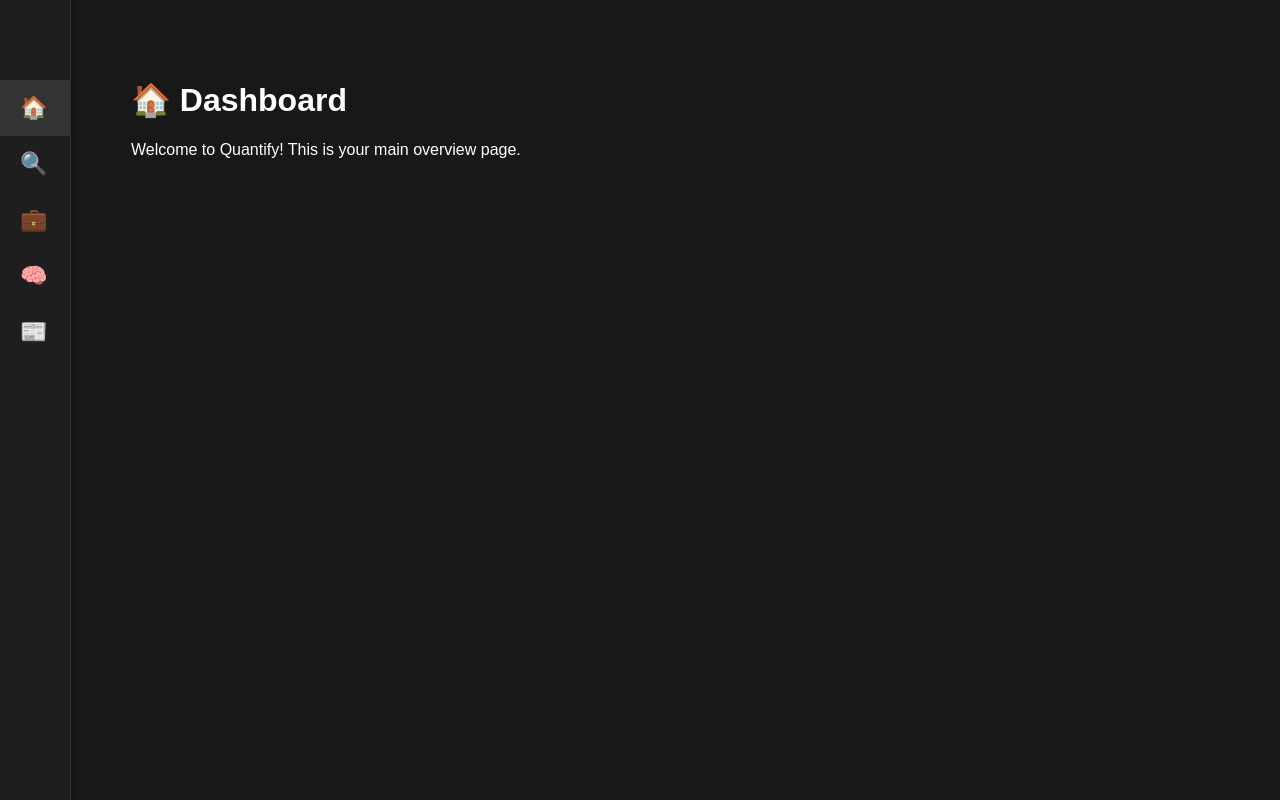
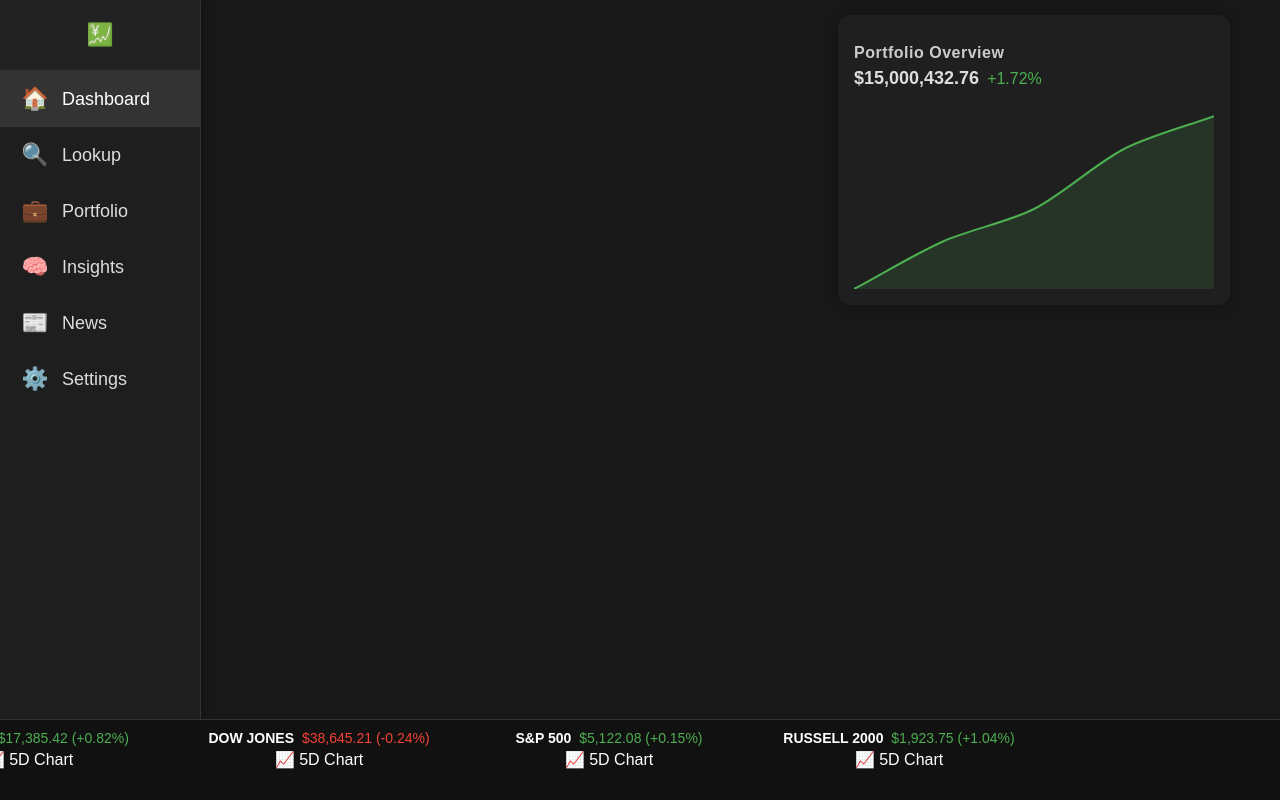
Before and after one commit to HSpelbring/Quantify, an Angular app in the folder client/: page /dashboard in a window 1280 px wide. Built offline with nearby package versions, Linux system fonts and the light colour scheme.

Commit message:
feat: Settings Page + API Settings Placeholder + Improved Navbar  + Bottom Ticker + Portfolio Graph Placeholder

```diff
--- a/client/package.json
+++ b/client/package.json
@@ -31,6 +31,7 @@
     "@angular/platform-server": "^20.3.0",
     "@angular/router": "^20.3.0",
     "@angular/ssr": "^20.3.8",
+    "chart.js": "^4.5.1",
     "express": "^5.1.0",
     "rxjs": "~7.8.0",
     "tslib": "^2.3.0",
--- a/client/src/app/app.component.ts
+++ b/client/src/app/app.component.ts
@@ -36,7 +36,7 @@
     .content {
       flex: 1;
       overflow: hidden; /* ✅ prevent scrolling here */
-      padding: 40px;
+      padding: 10px;
       position: relative;
       z-index: 1;
     }
--- a/client/src/app/app.routes.ts
+++ b/client/src/app/app.routes.ts
@@ -1,9 +1,11 @@
 import { Routes } from '@angular/router';
 import { DashboardComponent } from './pages/dashboard/dashboard.component';
 import { LookupComponent } from './pages/lookup/lookup.component';
+import { SettingsComponent } from './pages/settings/settings.component';
 
 export const routes: Routes = [
   { path: '', redirectTo: 'dashboard', pathMatch: 'full' },
   { path: 'dashboard', component: DashboardComponent },
-  { path: 'lookup', component: LookupComponent }
+  { path: 'lookup', component: LookupComponent },
+  { path: 'settings', component: SettingsComponent }
 ];
--- a/client/src/app/components/navbar/navbar.component.css
+++ b/client/src/app/components/navbar/navbar.component.css
@@ -23,7 +23,7 @@
 .sidebar ul {
   list-style: none;
   padding: 0;
-  margin: 80px 0 0 0;
+  margin: 0;
   flex-grow: 1;
   width: 100%;
 }
@@ -66,3 +66,20 @@
 .sidebar:hover .label {
   opacity: 1;
 }
+
+.top-icon {
+  display: flex;
+  justify-content: center;
+  align-items: center;
+  height: 70px;
+  width: 100%;
+  background-color: #181818;
+  border-bottom: 1px solid #333;
+  font-size: 28px;
+  color: #fff;
+  transition: background 0.3s;
+}
+
+.sidebar:hover .top-icon {
+  background-color: #222;
+}
--- a/client/src/app/components/navbar/navbar.component.html
+++ b/client/src/app/components/navbar/navbar.component.html
@@ -1,4 +1,8 @@
 <nav class="sidebar">
+  <div class="top-icon">
+    <span class="emoji">💹</span>
+  </div>
+
   <ul>
     <li *ngFor="let page of pages">
       <a [routerLink]="page.route" routerLinkActive="active">
--- a/client/src/app/components/navbar/navbar.component.ts
+++ b/client/src/app/components/navbar/navbar.component.ts
@@ -1,4 +1,4 @@
-import { Component } from '@angular/core';
+import { Component, HostListener } from '@angular/core';
 import { RouterModule } from '@angular/router';
 import { NgFor } from '@angular/common';
 
@@ -10,11 +10,26 @@
   styleUrls: ['./navbar.component.css']
 })
 export class NavbarComponent {
+    expanded = false;
+
   pages = [
     { emoji: '🏠', name: 'Dashboard', route: '/dashboard' },
     { emoji: '🔍', name: 'Lookup', route: '/lookup' },
     { emoji: '💼', name: 'Portfolio', route: '/portfolio' },
     { emoji: '🧠', name: 'Insights', route: '/insights' },
-    { emoji: '📰', name: 'News', route: '/news' }
+    { emoji: '📰', name: 'News', route: '/news' },
+    { emoji: '⚙️', name: 'Settings', route: '/settings' }
   ];
+
+  @HostListener('mouseenter')
+  onMouseEnter() {
+    this.expanded = true;
+    document.documentElement.style.setProperty('--navbar-width', '200px');
+  }
+
+  @HostListener('mouseleave')
+  onMouseLeave() {
+    this.expanded = false;
+    document.documentElement.style.setProperty('--navbar-width', '70px');
+  }
 }
--- a/client/src/app/pages/dashboard/dashboard.component.css
+++ b/client/src/app/pages/dashboard/dashboard.component.css
@@ -0,0 +1,213 @@
+:host {
+  display: block;
+  height: 100%;
+  width: 100%;
+}
+
+h1 {
+  margin-top: 10px; /* 🔼 raise text higher (adjust to taste) */
+  font-size: 2.5rem;
+  font-weight: 600;
+  top: -10px;
+  position: relative;
+}
+
+p {
+  margin-top: 10px;
+  font-size: 1.2rem;
+  color: #bbb;
+}
+
+.dashboard {
+  position: relative;
+  height: 100%;
+  width: 100%;
+  display: flex;
+  flex-direction: column;
+  justify-content: flex-start;
+  color: #fff;
+  background-color: #181818;
+  padding: 40px;
+  box-sizing: border-box;
+}
+
+.right-side {
+  position: absolute;
+  top: 5px;
+  right: 0px;
+  display: flex;
+  flex-direction: column;
+  align-items: flex-end;
+  gap: 18px;
+  width: 380px;
+}
+
+.box {
+  background-color: #1f1f1f;
+  border-radius: 12px;
+  padding: 16px;
+  box-shadow: 0 0 10px rgba(0,0,0,0.3);
+  width: 100%;
+}
+
+.api-status-box h2 {
+  display: none;
+}
+
+.api-status-box table {
+  width: 100%;
+  border-collapse: collapse;
+}
+
+.api-status-box td {
+  padding: 6px 6px;
+  font-size: 13px;
+  color: #bbb;
+  text-align: left;
+}
+
+.status-dot {
+  display: inline-block;
+  height: 8px;
+  width: 8px;
+  border-radius: 50%;
+  background-color: red;
+}
+
+.status-dot.active {
+  background-color: #4CAF50;
+}
+
+.portfolio-box {
+  flex: 0 0 230px;
+  display: flex;
+  flex-direction: column;
+  justify-content: flex-start;
+}
+
+.portfolio-box .price {
+  display: flex;
+  align-items: baseline;
+  gap: 8px;
+  margin-bottom: 10px;
+}
+
+.portfolio-box .amount {
+  font-size: 18px;
+  font-weight: 600;
+  color: #ddd;
+}
+
+.portfolio-box .change.up {
+  color: #4CAF50;
+}
+
+.portfolio-box .change.down {
+  color: #f44336;
+}
+
+.fund-ticker {
+  position: fixed;
+  bottom: 0;
+  left: 0;
+  right: 0;
+  height: 60px;
+  overflow: hidden;
+  background-color: #111;
+  border-top: 1px solid #333;
+  padding: 10px 0;
+  z-index: 5;
+}
+
+.ticker-track {
+  display: flex;
+  width: max-content;
+  animation: scrollLeft 25s linear infinite;
+}
+
+.fund {
+  display: flex;
+  flex-direction: column;
+  align-items: center;
+  justify-content: center;
+  width: 220px;
+  padding: 0 35px;
+  text-align: center;
+  white-space: nowrap;
+}
+
+.fund-info {
+  font-size: 14px;
+  margin-bottom: 4px;
+}
+
+.fund-name {
+  font-weight: bold;
+  margin-right: 4px;
+}
+
+.fund-price.up {
+  color: #4CAF50;
+}
+
+.fund-price.down {
+  color: #f44336;
+}
+
+.portfolio-box h2 {
+  font-size: 1rem;
+  margin-bottom: 6px;
+  color: #ccc;
+  letter-spacing: 0.5px;
+}
+
+@keyframes scrollLeft {
+  0% { transform: translateX(0); }
+  100% { transform: translateX(-50%); }
+}
+
+#portfolioChart {
+  width: 100%;
+  height: 180px;
+  display: block;
+  margin-top: 10px;
+}
+
+/* Responsive adjustments for laptop & smaller screens */
+@media (max-width: 1500px) {
+  .right-side {
+    width: 360px;
+    margin-right: 40px;
+    gap: 20px;
+  }
+  .box {
+    padding: 16px;
+  }
+  #portfolioChart {
+    height: 160px;
+  }
+}
+
+@media (max-width: 1100px) {
+  .right-side {
+    width: 320px;
+    margin-right: 25px;
+  }
+  .fund-ticker {
+    height: 55px;
+  }
+  .fund {
+    width: 180px;
+    padding: 0 15px;
+  }
+}
+
+/* Optional for ultrawide monitors (keeps layout cleanly aligned) */
+@media (min-width: 2000px) {
+  .right-side {
+    margin-right: 100px;
+  }
+  .fund-ticker {
+    height: 75px;
+  }
+}
--- a/client/src/app/pages/dashboard/dashboard.component.html
+++ b/client/src/app/pages/dashboard/dashboard.component.html
@@ -0,0 +1,34 @@
+<div class="dashboard">
+
+  <!-- Right-side stack -->
+  <div class="right-side">
+
+    <div class="portfolio-box box">
+      <h2>Portfolio Overview</h2>
+      <div class="price">
+        <span class="amount">{{ portfolio.price | currency:'USD' }}</span>
+        <span class="change" [class.up]="portfolio.change > 0" [class.down]="portfolio.change < 0">
+          {{ portfolio.change > 0 ? '+' : '' }}{{ portfolio.change }}%
+        </span>
+      </div>
+
+      <canvas id="portfolioChart"></canvas>
+    </div>
+  </div>
+
+  <!-- Bottom Slideshow -->
+  <div class="fund-ticker">
+    <div class="ticker-track">
+      <div class="fund" *ngFor="let fund of funds">
+        <div class="fund-info">
+          <span class="fund-name">{{ fund.name }}</span>
+          <span class="fund-price" [class.up]="fund.change > 0" [class.down]="fund.change < 0">
+            {{ fund.price | currency:'USD' }} ({{ fund.change > 0 ? '+' : '' }}{{ fund.change }}%)
+          </span>
+        </div>
+        <div class="fund-chart">📈 5D Chart</div>
+      </div>
+    </div>
+  </div>
+
+</div>
--- a/client/src/app/pages/dashboard/dashboard.component.ts
+++ b/client/src/app/pages/dashboard/dashboard.component.ts
@@ -1,19 +1,68 @@
-import { Component } from '@angular/core';
+import { NgFor, CurrencyPipe, CommonModule } from '@angular/common';
+import { Component, AfterViewInit } from '@angular/core';
+import { Chart } from 'chart.js/auto';
 
 @Component({
   selector: 'app-dashboard',
   standalone: true,
-  template: `
-    <div class="page">
-      <h1>🏠 Dashboard</h1>
-      <p>Welcome to Quantify! This is your main overview page.</p>
-    </div>
-  `,
-  styles: [`
-    .page {
-      padding: 20px;
-      color: #fff;
+  imports: [NgFor, CurrencyPipe, CommonModule],
+  templateUrl: './dashboard.component.html',
+  styleUrls: ['./dashboard.component.css']
+})
+export class DashboardComponent implements AfterViewInit {
+
+  apis = [
+    { name: 'YFinance', active: true },
+    { name: 'Alpha Vantage', active: true },
+    { name: 'Finnhub', active: false },
+    { name: 'Polygon.io', active: true },
+    { name: 'Go Backend', active: true },
+    { name: 'Python FastAPI', active: true },
+    { name: 'Redis Cache', active: false },
+  ];
+
+  portfolio = { price: 15000432.76, change: 1.72 };
+
+  funds = [
+    { name: 'NASDAQ', price: 17385.42, change: 0.82 },
+    { name: 'DOW JONES', price: 38645.21, change: -0.24 },
+    { name: 'S&P 500', price: 5122.08, change: 0.15 },
+    { name: 'RUSSELL 2000', price: 1923.75, change: 1.04 },
+  ];
+
+  ngAfterViewInit() {
+  const canvas = document.getElementById('portfolioChart') as HTMLCanvasElement | null;
+  if (!canvas) {
+    console.error('Canvas element not found!');
+    return;
+  }
+
+  const ctx = canvas.getContext('2d');
+  if (!ctx) {
+    console.error('Canvas context not found!');
+    return;
+  }
+
+  new Chart(ctx, {
+    type: 'line',
+    data: {
+      labels: ['Mon', 'Tue', 'Wed', 'Thu', 'Fri'],
+      datasets: [{
+        data: [15000, 15120, 15200, 15350, 15432],
+        borderColor: '#4CAF50',
+        borderWidth: 2,
+        tension: 0.3,
+        fill: {
+          target: 'origin',
+          above: 'rgba(76, 175, 80, 0.15)',
+        },
+        pointRadius: 0
+      }]
+    },
+    options: {
+      plugins: { legend: { display: false } },
+      scales: { x: { display: false }, y: { display: false } }
     }
-  `]
-})
-export class DashboardComponent {}
+  });
+}
+}
--- /dev/null
+++ b/client/src/app/pages/settings/settings.component.css
@@ -0,0 +1,52 @@
+.settings-page {
+  color: #fff;
+  background-color: #181818;
+  height: 100%;
+  width: 100%;
+  display: flex;
+  flex-direction: column;
+  align-items: flex-start;
+  justify-content: flex-start;
+  padding-top: 4px;         /* 🔼 right up near top */
+  padding-left: 45px;       /* 🔼 tighter to navbar */
+  box-sizing: border-box;
+}
+
+.api-status-box {
+  background-color: #1f1f1f;
+  border-radius: 8px;
+  padding: 12px 14px;
+  box-shadow: 0 0 6px rgba(0, 0, 0, 0.3);
+  width: 200px;             /* 🔽 smaller width */
+  margin-top: 2px;          /* 🔼 nearly flush with top */
+}
+
+.api-status-box h2 {
+  font-size: 0.95rem;
+  margin-bottom: 6px;
+  color: #ccc;
+}
+
+.api-status-box table {
+  width: 100%;
+  border-collapse: collapse;
+}
+
+.api-status-box td {
+  padding: 3px 5px;
+  font-size: 11px;
+  color: #bbb;
+  text-align: left;
+}
+
+.status-dot {
+  display: inline-block;
+  height: 7px;
+  width: 7px;
+  border-radius: 50%;
+  background-color: red;
+}
+
+.status-dot.active {
+  background-color: #4CAF50;
+}
--- /dev/null
+++ b/client/src/app/pages/settings/settings.component.html
@@ -0,0 +1,14 @@
+<div class="settings-page">
+  <h1>⚙️ Settings</h1>
+  <div class="api-status-box">
+    <h2>API Status</h2>
+    <table>
+      <tr *ngFor="let api of apis">
+        <td class="api-name">{{ api.name }}</td>
+        <td>
+          <span class="status-dot" [class.active]="api.active"></span>
+        </td>
+      </tr>
+    </table>
+  </div>
+</div>
--- /dev/null
+++ b/client/src/app/pages/settings/settings.component.ts
@@ -0,0 +1,21 @@
+import { Component } from '@angular/core';
+import { NgFor } from '@angular/common';
+
+@Component({
+  selector: 'app-settings',
+  standalone: true,
+  imports: [NgFor],
+  templateUrl: './settings.component.html',
+  styleUrls: ['./settings.component.css']
+})
+export class SettingsComponent {
+  apis = [
+    { name: 'YFinance', active: true },
+    { name: 'Alpha Vantage', active: true },
+    { name: 'Finnhub', active: false },
+    { name: 'Polygon.io', active: true },
+    { name: 'Go Backend', active: true },
+    { name: 'Python FastAPI', active: true },
+    { name: 'Redis Cache', active: false },
+  ];
+}
```
Also changed, not shown: 1 other file (tests, documents, lock files or other folders).
